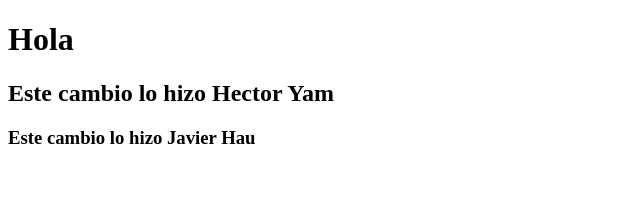
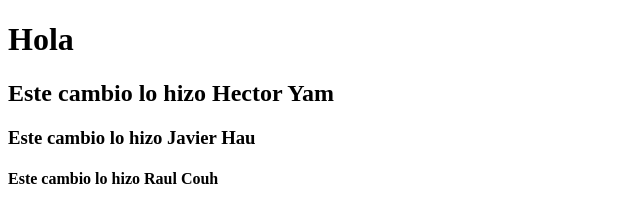
Before and after one commit to HectorYam/Prueba, a plain HTML site: page index.html in a window 1280 px wide. Shown: the whole page, without its empty margins (0-640 px from the left). Drawn offline with Linux system fonts and the light colour scheme.

Commit message:
//Este cambio lo hizo Raul Couoh // 10-06-2023

```diff
--- a/index.html
+++ b/index.html
@@ -11,6 +11,7 @@
     <h1>Hola</h1>
     <h2>Este cambio lo hizo Hector Yam</h2>
     <h3>Este cambio lo hizo Javier Hau</h3>
+    <h4>Este cambio lo hizo Raul Couh</h4>
 
 </body>
 
```
